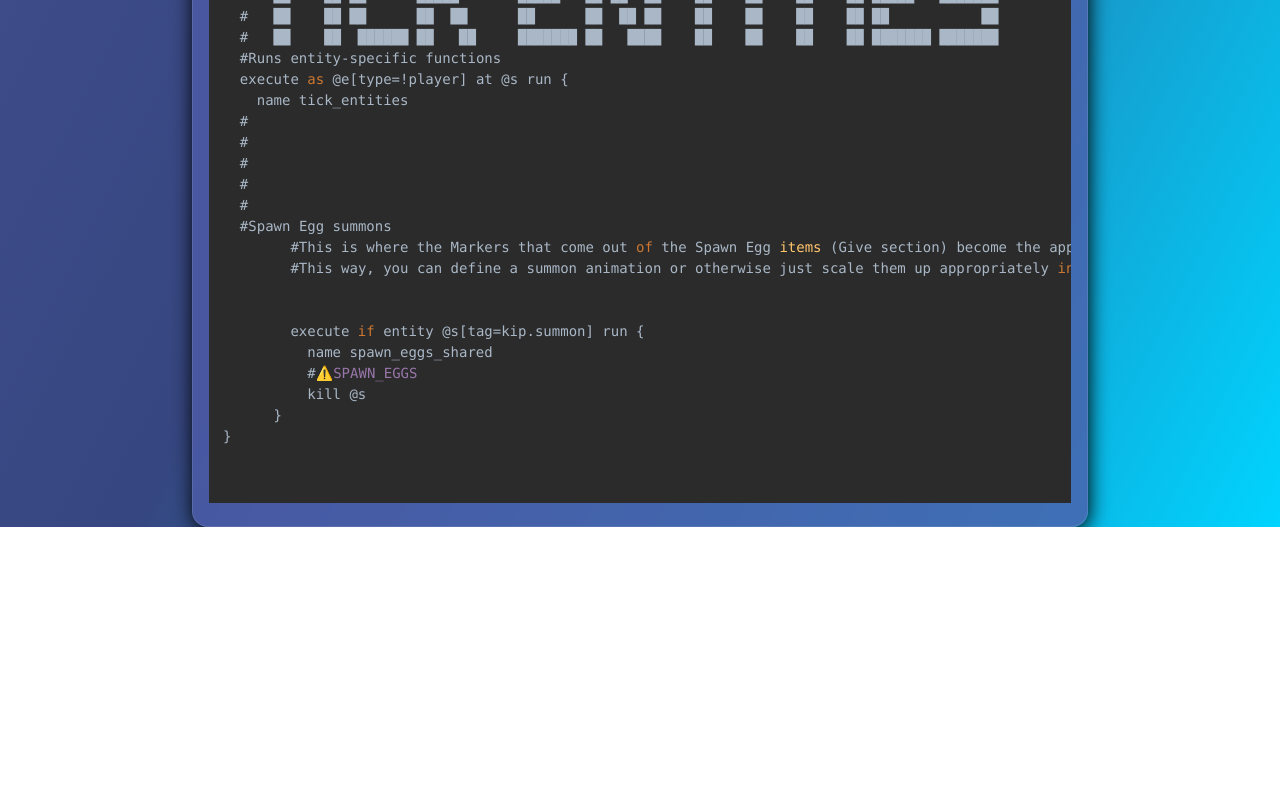
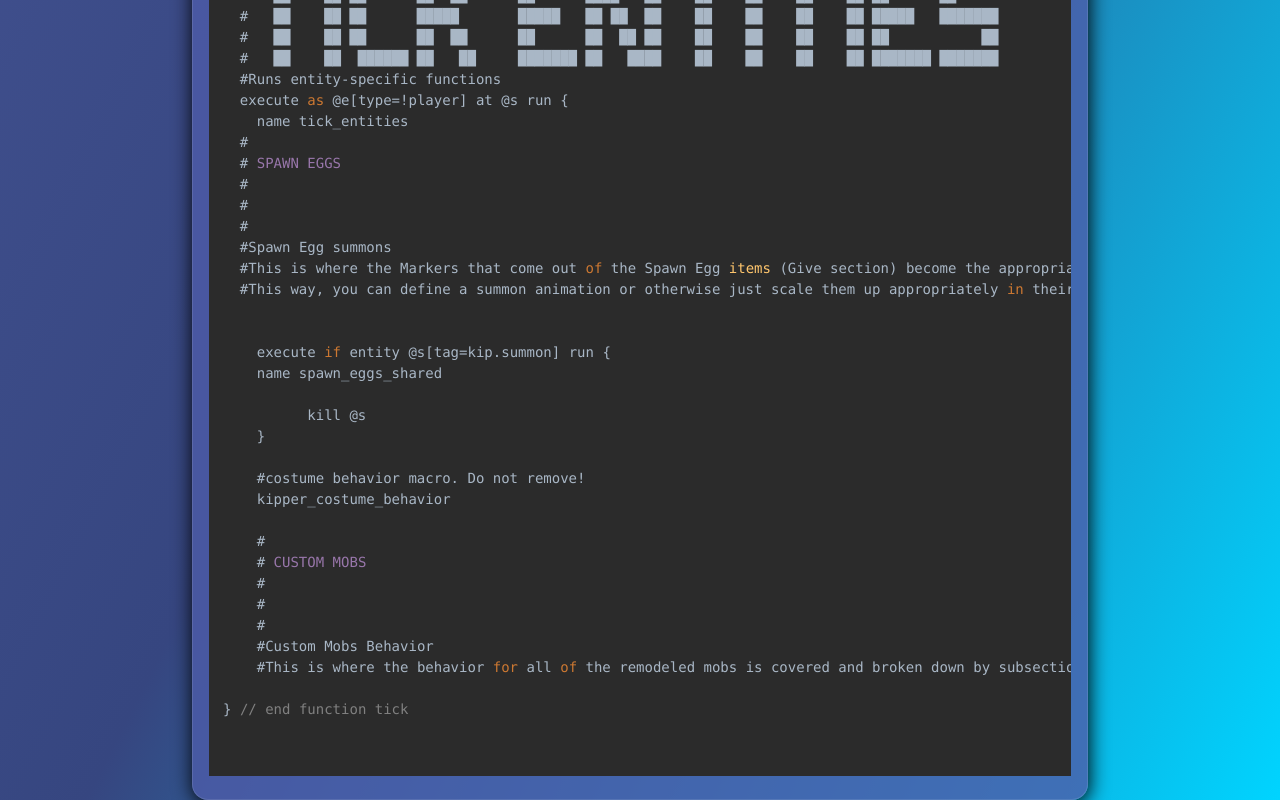
Before and after one commit to Francisco-Villanueva/mobApp, a React (Create React App) app in the folder client/: page /mobcode in a window 1280 px wide. Shown: the part 3791-4591 px from the top of the page. Before the commit the page ends 4318 px from the top, so only its background shows below. Built offline with nearby package versions, Linux system fonts and the light colour scheme; no server answers.

Commit message:
function tick

```diff
--- a/client/src/components/Codigo/MobCode.jsx
+++ b/client/src/components/Codigo/MobCode.jsx
@@ -240,6 +240,7 @@ ${allyArr
 #      ▀       ▀▀▀▀▀▀▀▀▀▀▀  ▀▀▀▀▀▀▀▀▀▀▀  ▀    ▀
 
 function tick{
+
   #████████ ██  ██████ ██   ██     ██████  ██       █████  ██    ██ ███████ ██████
   #   ██    ██ ██      ██  ██      ██   ██ ██      ██   ██  ██  ██  ██      ██   ██
   #   ██    ██ ██      █████       ██████  ██      ███████   ████   █████   ██████
@@ -261,7 +262,7 @@ function tick{
 
      #
      #
-     #
+     # triggers
      #
      #
      #
@@ -286,21 +287,47 @@ function tick{
   execute as @e[type=!player] at @s run {
     name tick_entities
   #
-  #
+  # SPAWN EGGS
   #
   #
   #
   #Spawn Egg summons
-        #This is where the Markers that come out of the Spawn Egg items (Give section) become the appropriate mob.
-        #This way, you can define a summon animation or otherwise just scale them up appropriately in their Spawn function
+  #This is where the Markers that come out of the Spawn Egg items (Give section) become the appropriate mob.
+  #This way, you can define a summon animation or otherwise just scale them up appropriately in their Spawn function
 
 
-        execute if entity @s[tag=kip.summon] run {
-          name spawn_eggs_shared
-          #⚠️SPAWN_EGGS
+    execute if entity @s[tag=kip.summon] run {
+    name spawn_eggs_shared
+    ${bossArr
+      .map(
+        (e, i) =>
+          `\texecute if entity @s[tag=kip.summon.boss_${numberIndex(
+            i + 1
+          )}] run function kip:spawns/mob_boss_${numberIndex(i + 1)} \n`
+      )
+      .join("")}${allyArr
+          .map(
+            (e, i) =>
+              `\texecute if entity @s[tag=kip.summon.${numberIndex(
+                i + 1
+              )}] run function kip:spawns/ally_${numberIndex(i + 1)} \n`
+          )
+          .join("")}
           kill @s
-      }
-}
+    }
+
+    #costume behavior macro. Do not remove!
+    kipper_costume_behavior
+
+    #
+    # CUSTOM MOBS
+    #
+    #
+    #
+    #Custom Mobs Behavior
+    #This is where the behavior for all of the remodeled mobs is covered and broken down by subsection.
+
+} // end function tick
 
 
 `}
```
